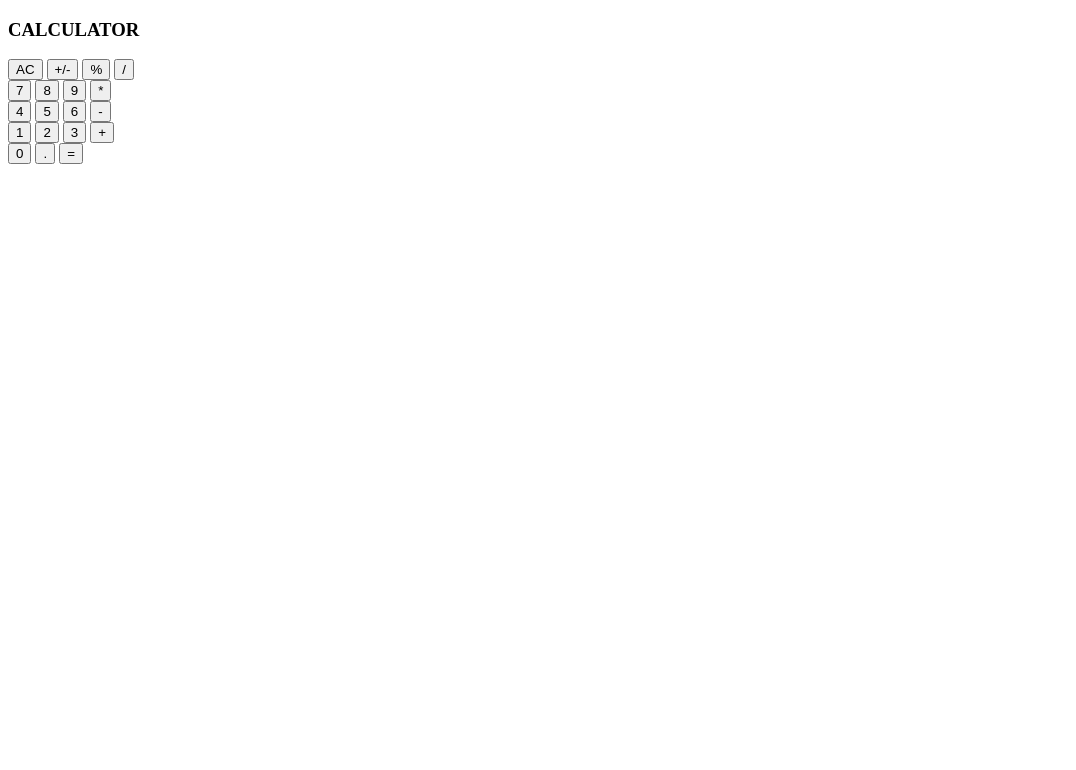
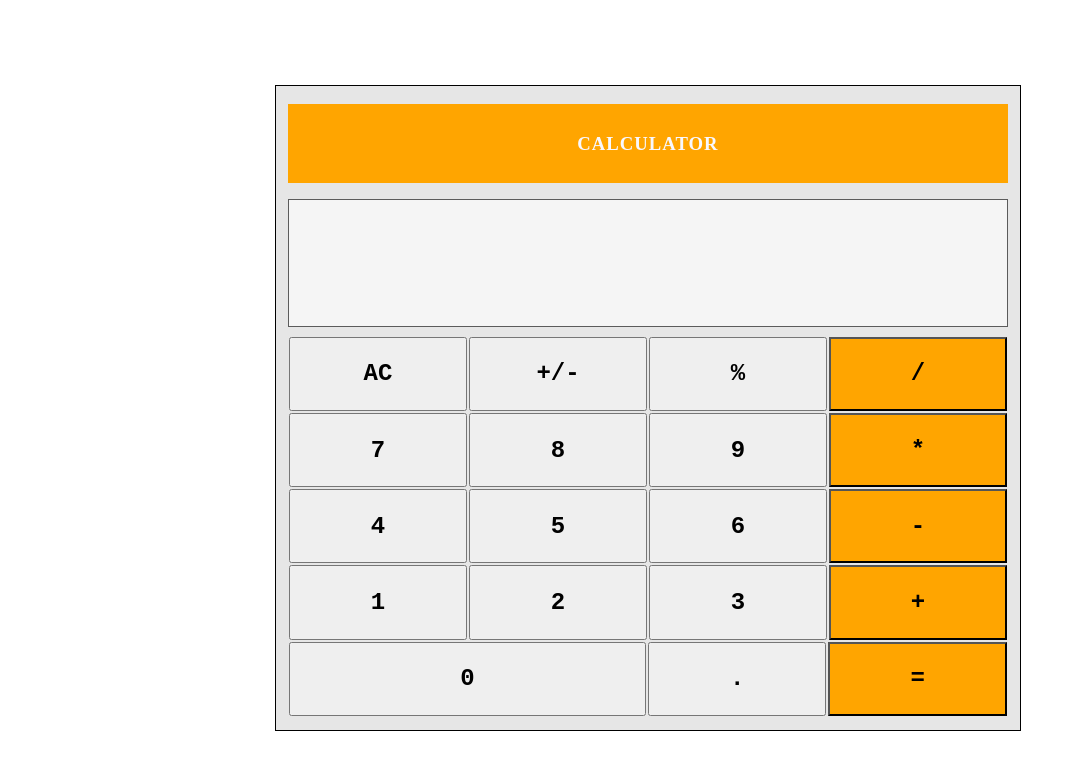
Before and after one commit to Amit2508/Capstone, a plain HTML site: page calculator.html in a window 1280 px wide. Shown: the whole page, without its empty margins (0-1076 px from the left). Drawn offline with Linux system fonts and the light colour scheme.

Commit message:
css correction

```diff
--- a/calculator.html
+++ b/calculator.html
@@ -4,7 +4,7 @@
     <title>Calculator Project</title>
     <meta name="viewport" content="width=device-width, initial-scale=1" />
     <meta charset="UTF-8" />
-    <link rel="stylesheet" href="2.css" />
+    <link rel="stylesheet" href="style.css" />
   </head>
 
   <body>
```
